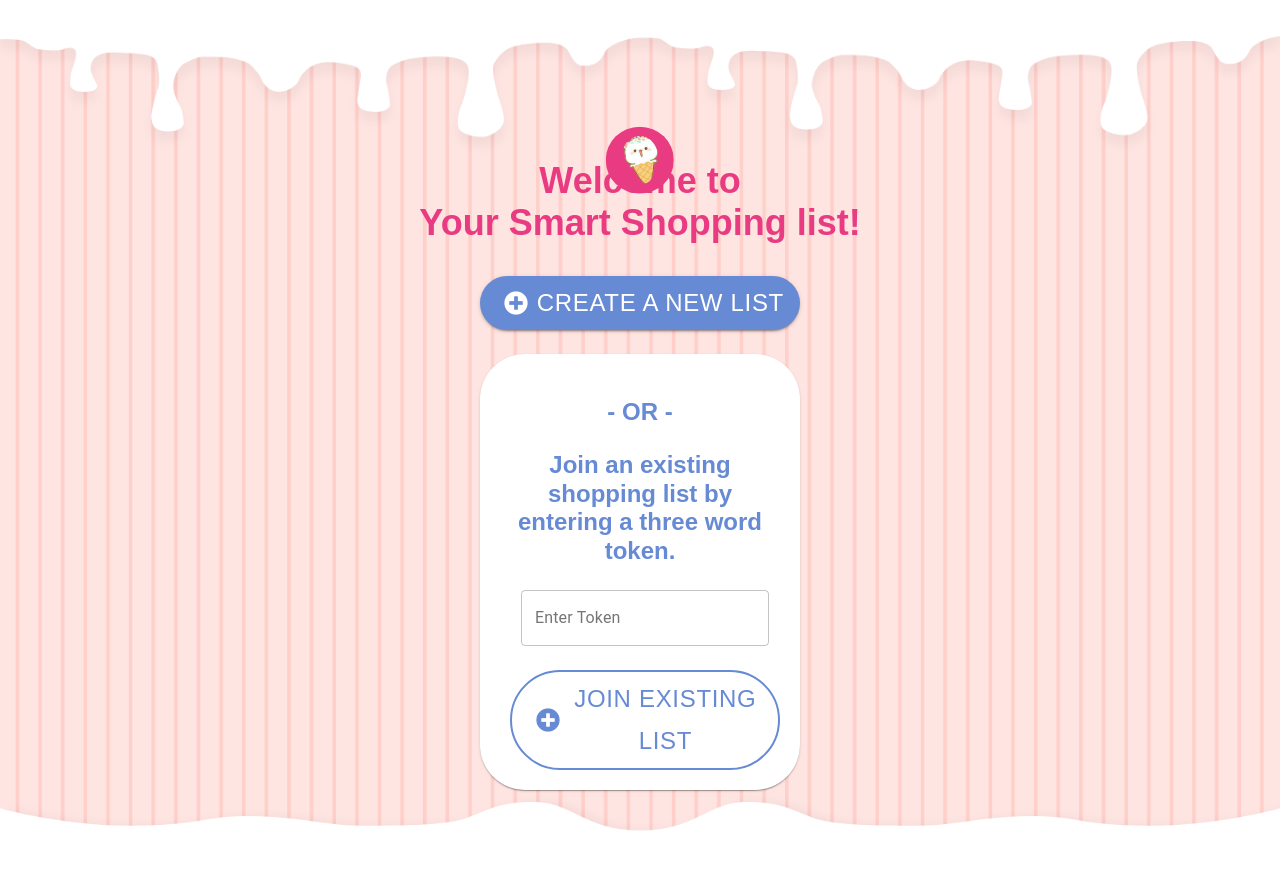
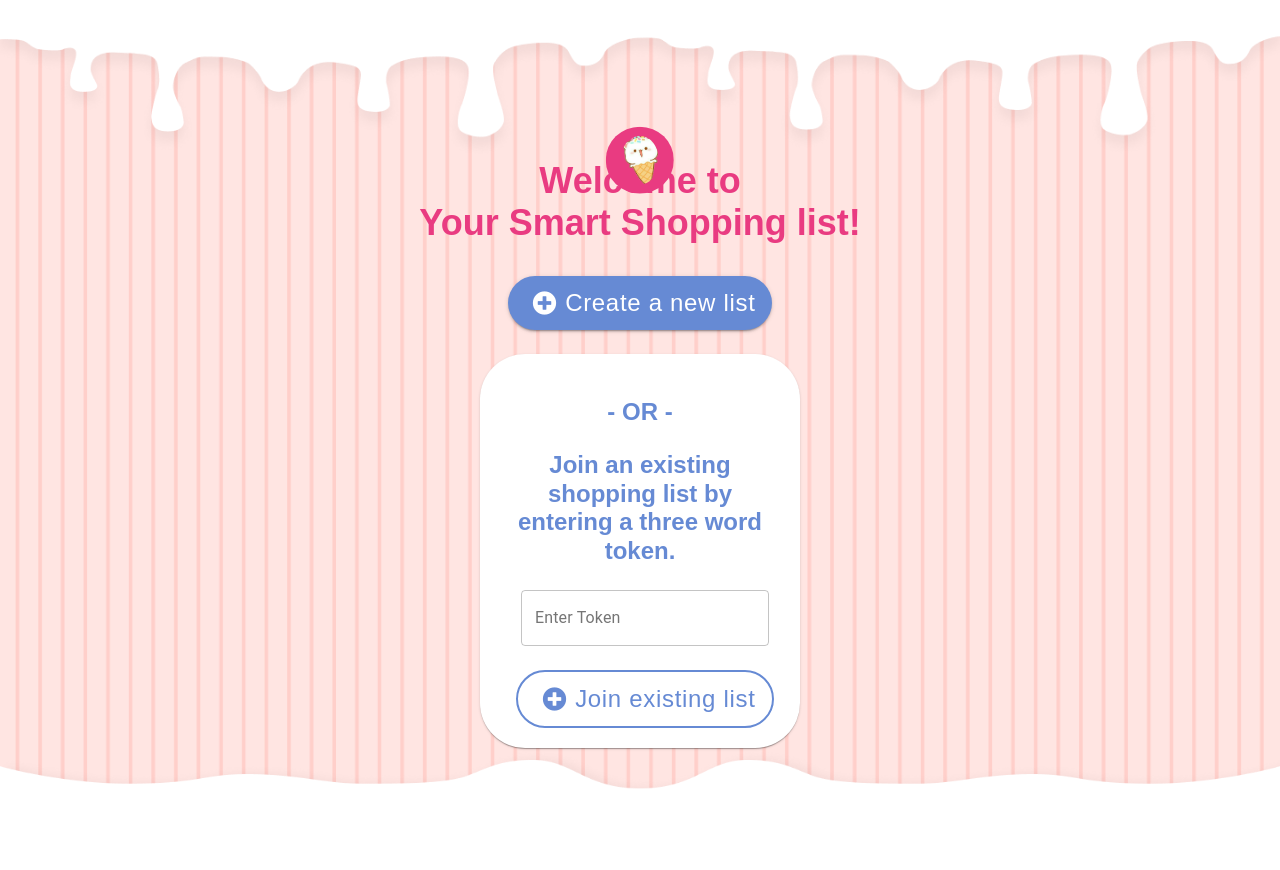
Before and after one commit to the-collab-lab/tcl-29-smart-shopping-list, a React (Create React App) app: page / in a window 1280 px wide. After the commit the page ends 828 px from the top, so only its background shows below. Built offline with nearby package versions, Linux system fonts and the light colour scheme; a web font is replaced by a local one.

Commit message:
Capitalize each word instead of all UPPERCASE for buttons

```diff
--- a/src/components/Home.jsx
+++ b/src/components/Home.jsx
@@ -38,6 +38,7 @@ const styles = {
     color: 'white',
     fontSize: '24px',
     fontFamily: 'Jaldi, sans-serif',
+    textTransform: 'none',
     marginBottom: '24px',
   },
   btnJoin: {
@@ -47,6 +48,7 @@ const styles = {
     color: '#668AD4',
     fontSize: '24px',
     fontFamily: 'Jaldi, sans-serif',
+    textTransform: 'none',
     marginTop: '24px',
   },
   card: {
@@ -58,6 +60,7 @@ const styles = {
     fontSize: '24px',
     fontFamily: 'Jaldi, sans-serif',
     fontWeight: 'bold',
+    textTransform: 'none',
     maxWidth: '280px',
     padding: '20px',
     lineHeight: 1.2,
--- a/src/components/Navigation.css
+++ b/src/components/Navigation.css
@@ -25,6 +25,7 @@
   color: #6c92e0;
   font-size: 24px;
   font-family: 'Jaldi', 'sans-serif';
+  text-transform: none;
   padding: 0 42px;
   width: 240px;
 }
@@ -36,6 +37,7 @@ a:focus {
   color: #fafafa;
   font-size: 24px;
   font-family: 'Jaldi', 'sans-serif';
+  text-transform: none;
   padding: 0 42px;
   width: 240px;
 }
@@ -46,6 +48,7 @@ a:focus {
   color: #fafafa;
   font-size: 24px;
   font-family: 'Jaldi', 'sans-serif';
+  text-transform: none;
   padding: 0 42px;
   width: 280px;
   font-weight: 800;
--- a/src/components/Navigation.jsx
+++ b/src/components/Navigation.jsx
@@ -24,10 +24,10 @@ const Navigation = () => {
             component={NavLink}
             to="/add-view"
             activeClassName="active"
-            aria-label="add item"
+            aria-label="add items"
           >
             <i className="fas fa-plus-circle"></i>
-            <span className="text">Add Item</span>
+            <span className="text">Add Items</span>
           </Button>
         </li>
         <li>
--- a/src/components/ShowList.jsx
+++ b/src/components/ShowList.jsx
@@ -42,6 +42,7 @@ const styles = {
     color: 'white',
     fontSize: '24px',
     fontFamily: 'Jaldi, sans-serif',
+    textTransform: 'none',
     marginBottom: '24px',
   },
 };
```
